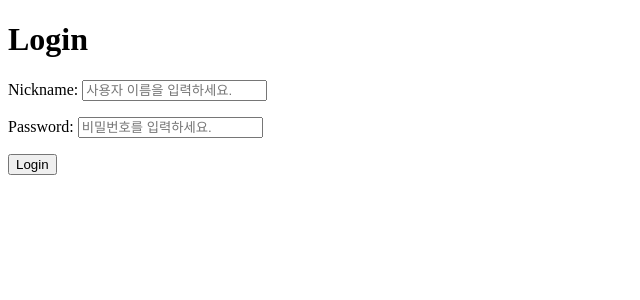
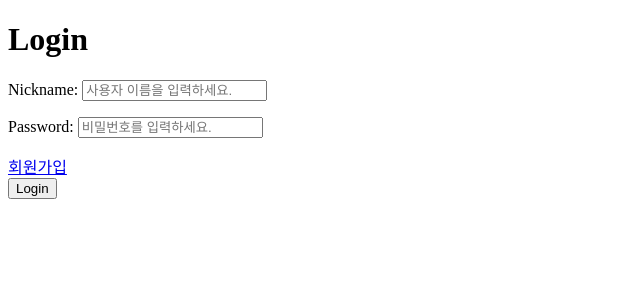
Before and after one commit to dev-jhjoo/meservation, a Django app: page /users/login/ in a window 1280 px wide. Shown: the top 300 px of the page, without its empty margins (0-640 px from the left). Run offline with Django 4.2, Linux system fonts and the light colour scheme.

Commit message:
chore: 회원가입 링크 노출

```diff
--- a/templates/users/login.html
+++ b/templates/users/login.html
@@ -5,6 +5,9 @@
         <h1>Login</h1>
         {% csrf_token %}
         {{ form.as_p }}
+        <a href="{% url 'users:signup' %}" class="login-button">회원가입</a>
+        <div>
         <button type="submit">Login</button>
+        </div>
     </form>
 {% endblock %}
```
